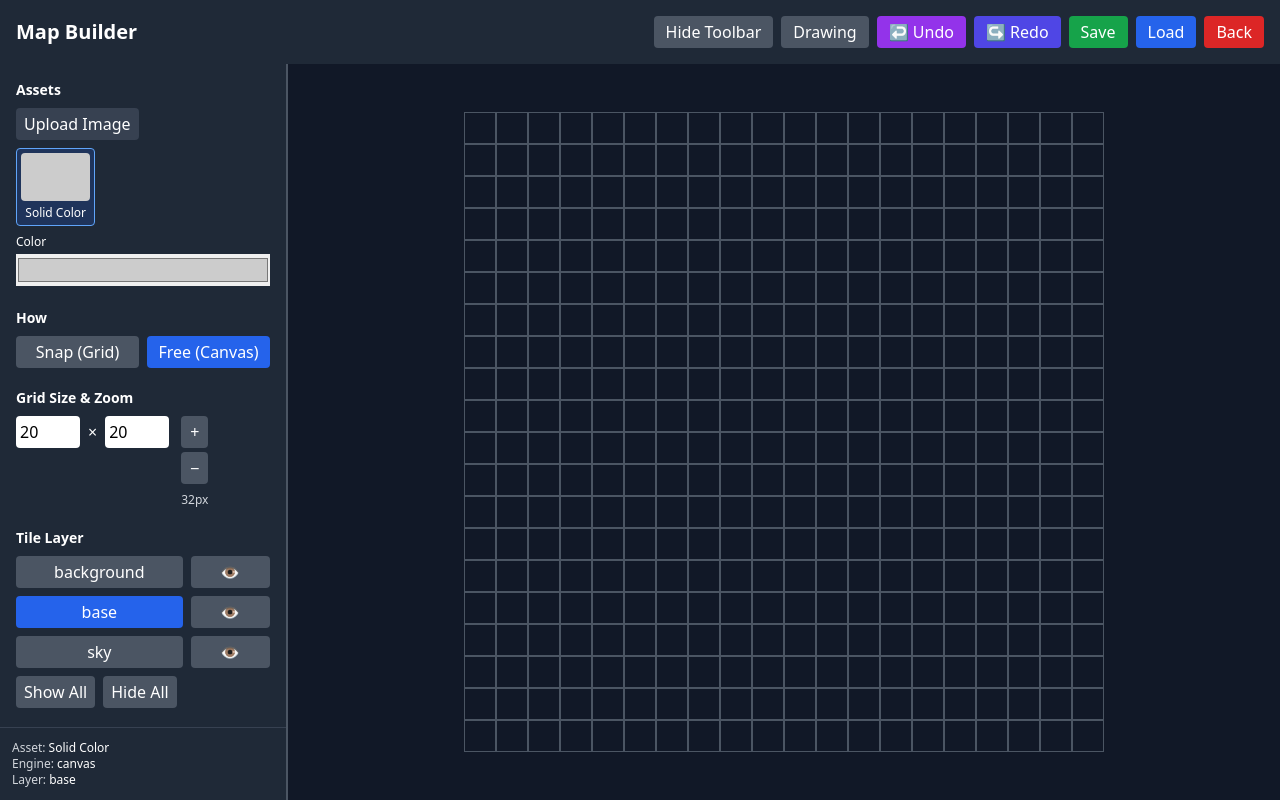
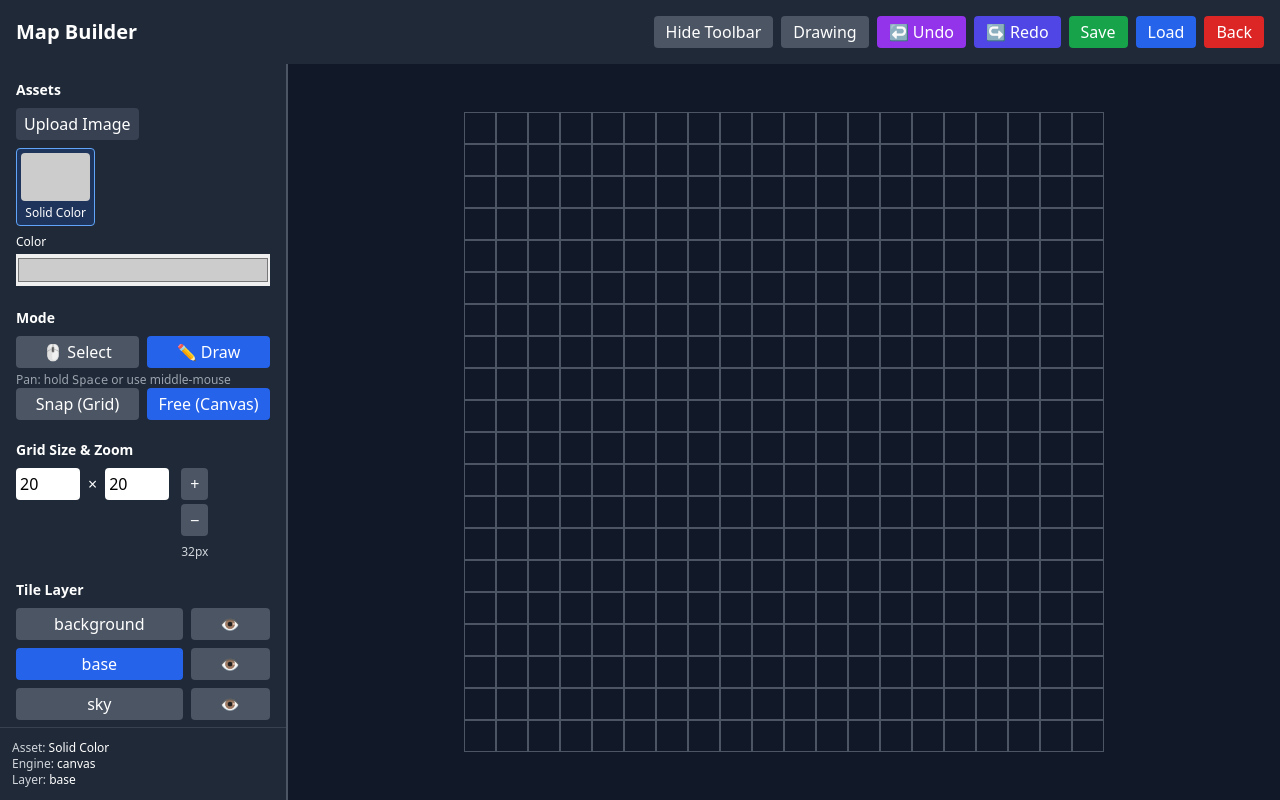
Before and after one commit to ZachariahRedfield/nat-1-games, a React (Vite) app: page / in a window 1280 px wide. Both pictures are taken after a click on the button "Map Builder". Built offline with nearby package versions, Linux system fonts and the light colour scheme.

Commit message:
added a select mode to be able to edit assets without worrying about drawing

```diff
--- a/src/components/Map/Grid.jsx
+++ b/src/components/Map/Grid.jsx
@@ -18,6 +18,7 @@ export default function Grid({
   canvasColor = "#cccccc",
   canvasSpacing = 0.27, // fraction of radius
   isErasing = false,
+  interactionMode = "draw", // 'draw' | 'select',
 
   // view / layers
   tileSize = 32,
@@ -359,23 +360,41 @@ export default function Grid({
     });
   }, [gridSettings, selectedObjId, currentLayer, rows, cols]);
 
+  const [panHotkey, setPanHotkey] = useState(false); // spacebar held?
+
+  useEffect(() => {
+    const onKeyDown = (e) => {
+      if (e.code === "Space") {
+        setPanHotkey(true);
+        e.preventDefault();
+      }
+    };
+    const onKeyUp = (e) => {
+      if (e.code === "Space") setPanHotkey(false);
+    };
+    window.addEventListener("keydown", onKeyDown);
+    window.addEventListener("keyup", onKeyUp);
+    return () => {
+      window.removeEventListener("keydown", onKeyDown);
+      window.removeEventListener("keyup", onKeyUp);
+    };
+  }, []);
+
   // ===== pointer overlay
   const handlePointerDown = (e) => {
     mouseDownRef.current = true;
 
-    if (engine !== "canvas" && engine !== "grid") return;
-
-    if (!layerIsVisible && engine !== "pan") {
-      // locked when hidden
-      return;
-    }
-
-    if (engine === "pan") {
+    // Pan gesture: spacebar or middle mouse
+    const isMMB = e.button === 1 || (e.buttons & 4) === 4;
+    if (panHotkey || isMMB) {
       setIsPanning(true);
       setLastPan({ x: e.clientX, y: e.clientY });
       e.target.setPointerCapture?.(e.pointerId);
       return;
     }
+
+    // Layer lock
+    if (!layerIsVisible) return;
 
     const rect = e.currentTarget.getBoundingClientRect();
     const xCss = e.clientX - rect.left;
@@ -384,6 +403,26 @@ export default function Grid({
 
     const row = Math.floor((yCss / cssHeight) * rows);
     const col = Math.floor((xCss / cssWidth) * cols);
+
+    // ===== SELECT MODE =====
+    if (interactionMode === "select") {
+      const hitObj = getTopMostObjectAt(currentLayer, row, col);
+      if (hitObj) {
+        onBeginObjectStroke?.(currentLayer);
+        setSelectedObjId(hitObj.id);
+        onSelectionChange?.(hitObj);
+        dragRef.current = {
+          id: hitObj.id,
+          offsetRow: row - hitObj.row,
+          offsetCol: col - hitObj.col,
+        };
+      } else {
+        // click empty: clear selection
+        setSelectedObjId(null);
+        onSelectionChange?.(null);
+      }
+      return; // no stamping/erasing in select mode
+    }
 
     if (engine === "grid") {
       setIsBrushing(true);
@@ -465,6 +504,30 @@ export default function Grid({
 
     if (!mouseDownRef.current) return;
     if (!layerIsVisible) return;
+
+    // SELECT MODE drag
+    if (interactionMode === "select") {
+      const row = Math.floor((yCss / cssHeight) * rows);
+      const col = Math.floor((xCss / cssWidth) * cols);
+      if (dragRef.current && selectedObjId) {
+        const obj = getObjectById(currentLayer, selectedObjId);
+        if (obj) {
+          const { offsetRow, offsetCol } = dragRef.current;
+          const newRow = clamp(
+            row - offsetRow,
+            0,
+            Math.max(0, rows - obj.hTiles)
+          );
+          const newCol = clamp(
+            col - offsetCol,
+            0,
+            Math.max(0, cols - obj.wTiles)
+          );
+          moveObject(currentLayer, obj.id, newRow, newCol);
+        }
+      }
+      return; // no stamping while selecting
+    }
 
     if (engine === "grid") {
       const row = Math.floor((yCss / cssHeight) * rows);
@@ -590,6 +653,15 @@ export default function Grid({
 
   // find asset by id (cheap enough for now)
   const getAssetById = (id) => assets.find((a) => a.id === id);
+  // Decide cursor based on pan/select/visibility
+  const cursorStyle =
+    isPanning || panHotkey
+      ? "grabbing"
+      : !layerIsVisible
+      ? "not-allowed"
+      : interactionMode === "select"
+      ? "default"
+      : "crosshair";
 
   return (
     <div className="relative inline-block" style={{ padding: 16 }}>
@@ -750,18 +822,13 @@ export default function Grid({
             width: cssWidth,
             height: cssHeight,
             zIndex: 100,
-            cursor: isPanning
-              ? "grabbing"
-              : engine === "pan"
-              ? "grab"
-              : layerIsVisible
-              ? "crosshair"
-              : "not-allowed",
+            cursor: cursorStyle, // ← use the computed value
             touchAction: "none",
           }}
           onPointerDown={handlePointerDown}
           onPointerMove={handlePointerMove}
           onPointerUp={handlePointerUp}
+          onContextMenu={(e) => e.preventDefault()} // optional (future right-click pan)
         />
       </div>
     </div>
--- a/src/components/Menu/MapBuilder.jsx
+++ b/src/components/Menu/MapBuilder.jsx
@@ -27,6 +27,9 @@ export default function MapBuilder({ goBack }) {
     base: makeGrid(rows, cols),
     sky: makeGrid(rows, cols),
   });
+
+  // Edit mode: 'draw' | 'select'
+  const [interactionMode, setInteractionMode] = useState("draw");
 
   // Remember user's own grid controls to restore after selection
   const gridDefaultsRef = useRef(null);
@@ -540,7 +543,38 @@ export default function MapBuilder({ goBack }) {
 
               {/* ENGINE (HOW) */}
               <div>
-                <h3 className="font-bold text-sm mb-2">How</h3>
+                {/* Mode */}
+                <div>
+                  <h3 className="font-bold text-sm mb-2">Mode</h3>
+                  <div className="grid grid-cols-2 gap-2">
+                    <button
+                      className={`px-2 py-1 rounded ${
+                        interactionMode === "select"
+                          ? "bg-blue-600"
+                          : "bg-gray-600"
+                      }`}
+                      onClick={() => setInteractionMode("select")}
+                      title="Select / move existing objects (no stamping)"
+                    >
+                      🖱️ Select
+                    </button>
+                    <button
+                      className={`px-2 py-1 rounded ${
+                        interactionMode === "draw"
+                          ? "bg-blue-600"
+                          : "bg-gray-600"
+                      }`}
+                      onClick={() => setInteractionMode("draw")}
+                      title="Stamp / paint (normal drawing)"
+                    >
+                      ✏️ Draw
+                    </button>
+                  </div>
+                  <div className="text-xs text-gray-400 mt-1">
+                    Pan: hold <kbd>Space</kbd> or use middle-mouse
+                  </div>
+                </div>
+
                 <div className="grid grid-cols-2 gap-2">
                   <button
                     disabled={!selectedAsset?.allowedEngines?.includes("grid")}
@@ -852,6 +886,7 @@ export default function MapBuilder({ goBack }) {
                 canvasColor={canvasColor}
                 canvasSpacing={canvasSpacing}
                 isErasing={isErasing}
+                interactionMode={interactionMode}
                 // view / layers
                 tileSize={tileSize}
                 scrollRef={scrollRef}
```
